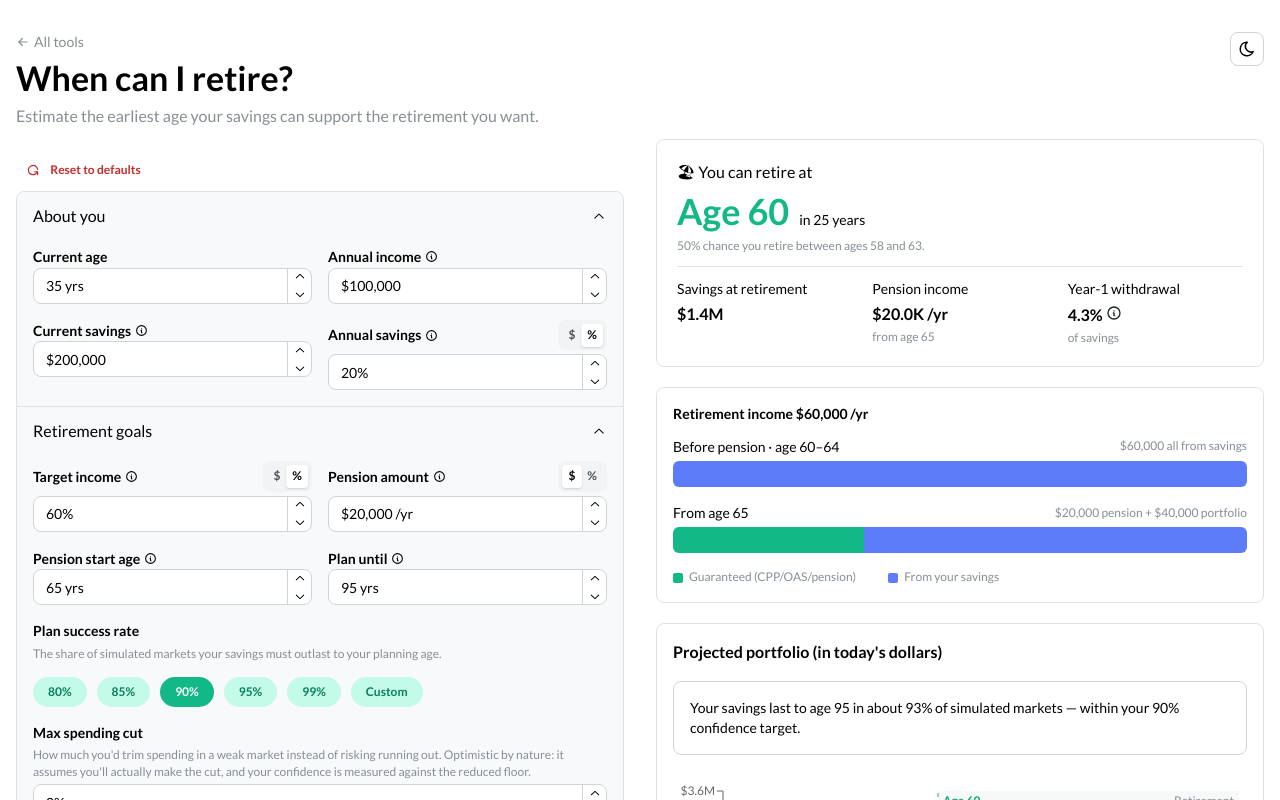
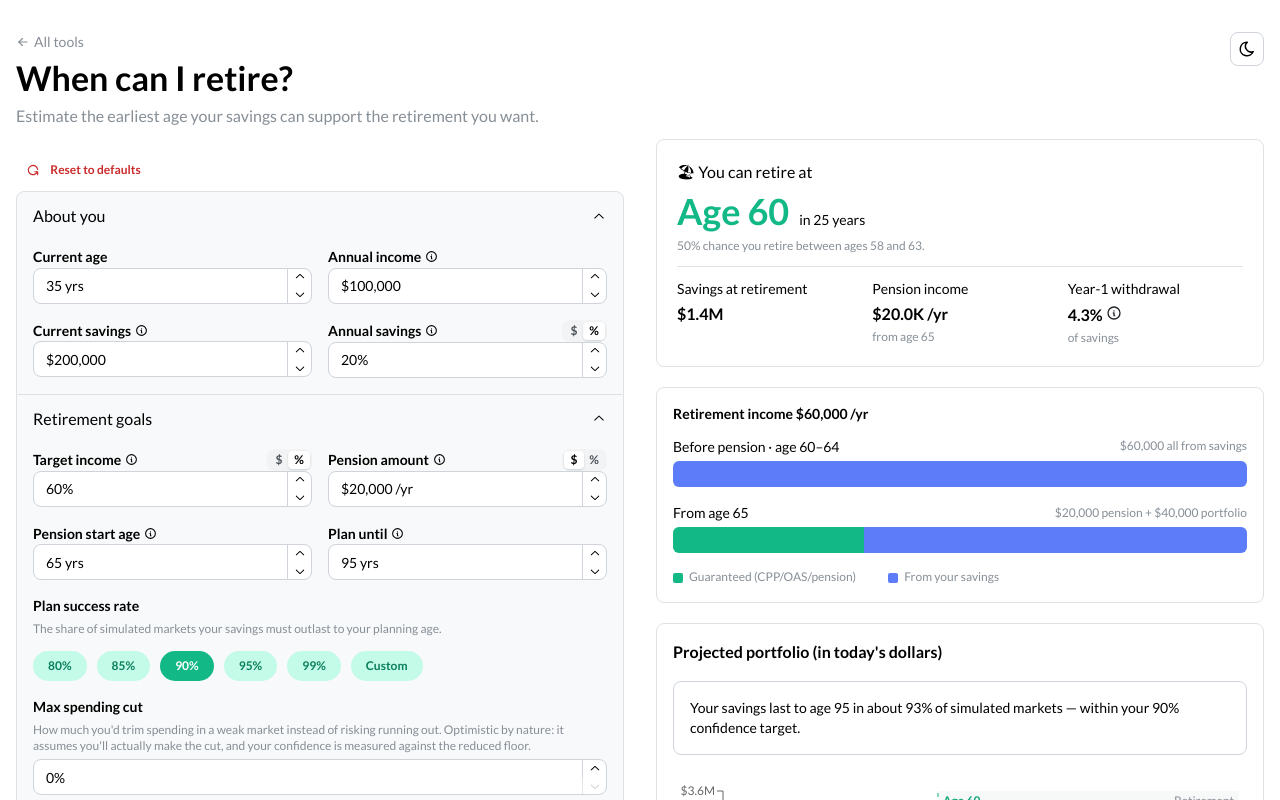
Before and after one commit to low-earth-orbit/rent-vs-buy, a Next.js app: page /retirement in a window 1280 px wide. Shown: the top 800 px of the page. Built offline with nearby package versions, Linux system fonts and the light colour scheme.

Commit message:
Adjust $/% input field styling

```diff
--- a/src/components/retirement/InputForm.tsx
+++ b/src/components/retirement/InputForm.tsx
@@ -143,7 +143,7 @@ export default function InputForm({
                 <CurrencyPercentItem
                   id="guaranteedIncomePct"
                   label="Pension amount"
-                  helperText="Estimated CPP + OAS + workplace (DB) pension income, starting at retirement. Toggle between a dollar amount and a % of your income."
+                  helperText="Estimated annual CPP + OAS + workplace (DB) pension. Enter a dollar amount or a % of your current/pre-retirement income; it begins at the pension start age below."
                   unitAriaLabel="Guaranteed income input unit"
                   rate={input.guaranteedIncomePct}
                   percentBase={+input.currentIncome || 0}
--- a/src/components/shared/CurrencyPercentItem.tsx
+++ b/src/components/shared/CurrencyPercentItem.tsx
@@ -77,7 +77,7 @@ export default function CurrencyPercentItem({
   };
 
   return (
-    <Stack gap={4}>
+    <Stack gap={0}>
       <Group justify="space-between" align="center" wrap="nowrap" gap="xs">
         <Input.Label htmlFor={id}>
           <FieldLabel label={label} helperText={helperText} />
@@ -87,6 +87,10 @@ export default function CurrencyPercentItem({
           value={unit}
           onChange={setUnit}
           aria-label={unitAriaLabel}
+          styles={{
+            root: { height: 22, padding: 2, flexShrink: 0 },
+            label: { padding: "0 6px", lineHeight: "18px" },
+          }}
           data={[
             { label: "$", value: "$" },
             { label: "%", value: "%" },
```
Also changed, not shown: 1 other file (tests, documents, lock files or other folders).
